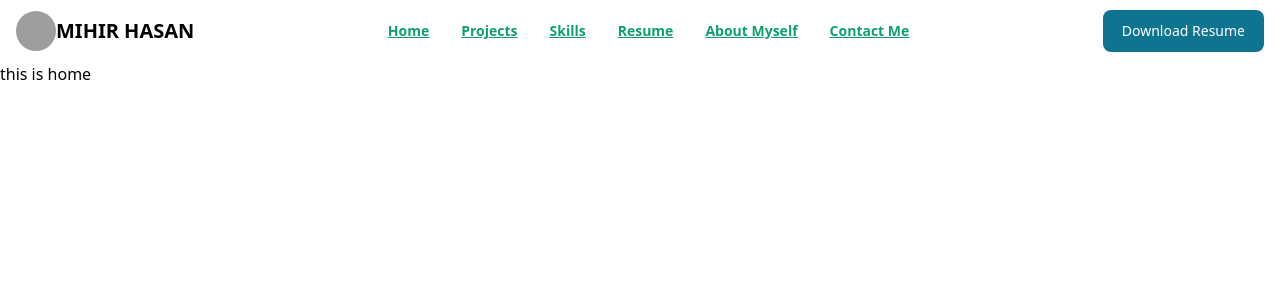
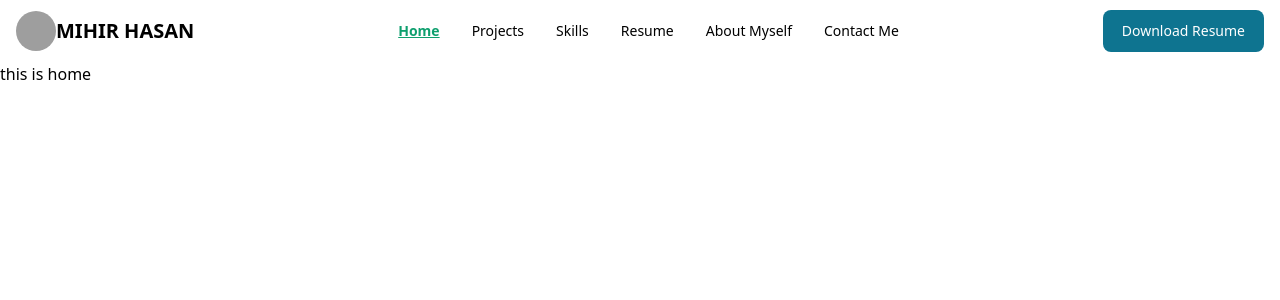
Before and after one commit to mihir-x/My-Portfolio, a React (Vite) app: page / in a window 1280 px wide. Shown: the top 300 px of the page. Built offline with nearby package versions, Linux system fonts and the light colour scheme; grey boxes are pictures that could not be loaded.

Commit message:
added links to all pages

```diff
--- a/src/Components/Navbar/MenuBar.jsx
+++ b/src/Components/Navbar/MenuBar.jsx
@@ -6,11 +6,11 @@ const MenuBar = () => {
 
     const navLinks = <>
         <NavLink to='/' className={({ isActive }) => isActive ? ' font-bold underline text-green-500 ' : ''}>Home</NavLink>
-        <NavLink to='' className={({ isActive }) => isActive ? ' font-bold underline text-green-500 ' : ''}>Projects</NavLink>
-        <NavLink to='' className={({ isActive }) => isActive ? ' font-bold underline text-green-500 ' : ''}>Skills</NavLink>
-        <NavLink to='' className={({ isActive }) => isActive ? ' font-bold underline text-green-500 ' : ''}>Resume</NavLink>
-        <NavLink to='' className={({ isActive }) => isActive ? ' font-bold underline text-green-500 ' : ''}>About Myself</NavLink>
-        <NavLink to='' className={({ isActive }) => isActive ? ' font-bold underline text-green-500 ' : ''}>Contact Me</NavLink>
+        <NavLink to='/projects' className={({ isActive }) => isActive ? ' font-bold underline text-green-500 ' : ''}>Projects</NavLink>
+        <NavLink to='/skills' className={({ isActive }) => isActive ? ' font-bold underline text-green-500 ' : ''}>Skills</NavLink>
+        <NavLink to='/resume' className={({ isActive }) => isActive ? ' font-bold underline text-green-500 ' : ''}>Resume</NavLink>
+        <NavLink to='/about' className={({ isActive }) => isActive ? ' font-bold underline text-green-500 ' : ''}>About Myself</NavLink>
+        <NavLink to='/contact' className={({ isActive }) => isActive ? ' font-bold underline text-green-500 ' : ''}>Contact Me</NavLink>
     </>
 
     return (
```
